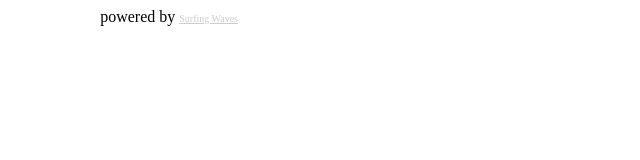
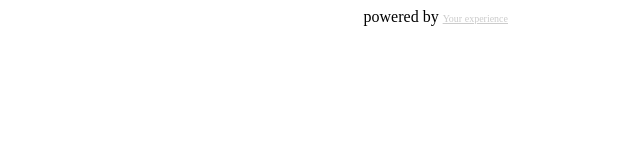
Before and after one commit to YourExperience/yourexperience.github.io, a plain HTML site: page index.html in a window 1280 px wide. Shown: the whole page, without its empty margins (0-640 px from the left). Drawn offline with Linux system fonts and the light colour scheme.

Commit message:
feed changed

```diff
--- a/index.html
+++ b/index.html
@@ -3,7 +3,7 @@
 <!--
 rssfeed_url = new Array();
 rssfeed_url[0]="https://timesofindia.indiatimes.com/rssfeeds/913168846.cms";
-rssfeed_frame_width="230";
+rssfeed_frame_width="500";
 rssfeed_frame_height="260";
 rssfeed_scroll="on";
 rssfeed_scroll_step="6";
@@ -41,5 +41,5 @@ rssfeed_cache = "3b7d63fff7edabbaa7e5d09b9b07a11f";
 </script>
 <script type="text/javascript" src="https://feed.surfing-waves.com/js/rss-feed.js"></script>
 <!-- The link below helps keep this service FREE, and helps other people find the SW widget. Please be cool and keep it! Thanks. -->
-<div style="text-align:right; width:230px;">powered by <a href="http://www.surfing-waves.com" rel="noopener" target="_blank" style="color:#ccc;font-size:10px">Surfing Waves</a></div>
+<div style="text-align:right; width:500px;">powered by <a href="http://www.surfing-waves.com" rel="noopener" target="_blank" style="color:#ccc;font-size:10px">Your experience</a></div>
 <!-- end sw-rss-feed code -->
```
